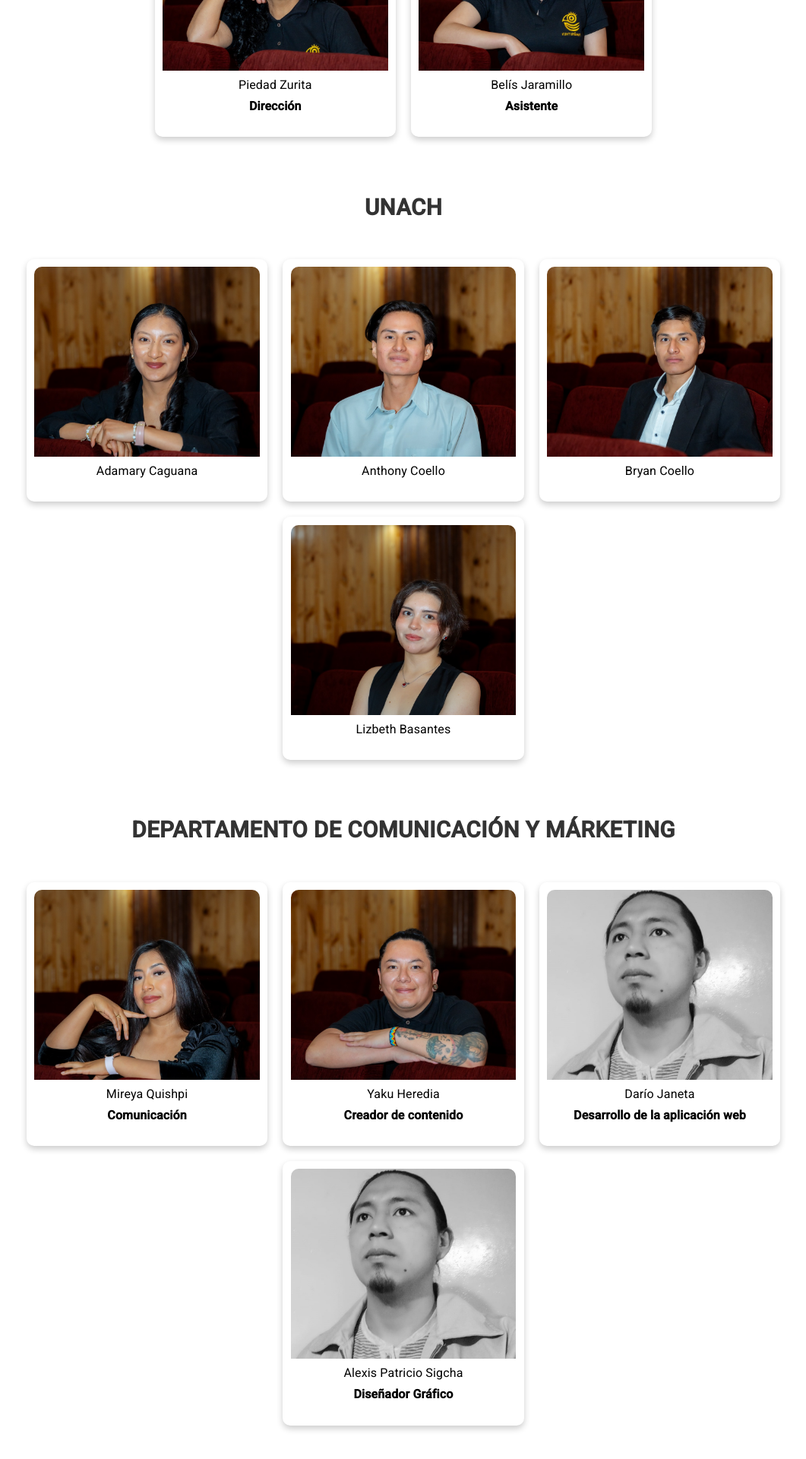
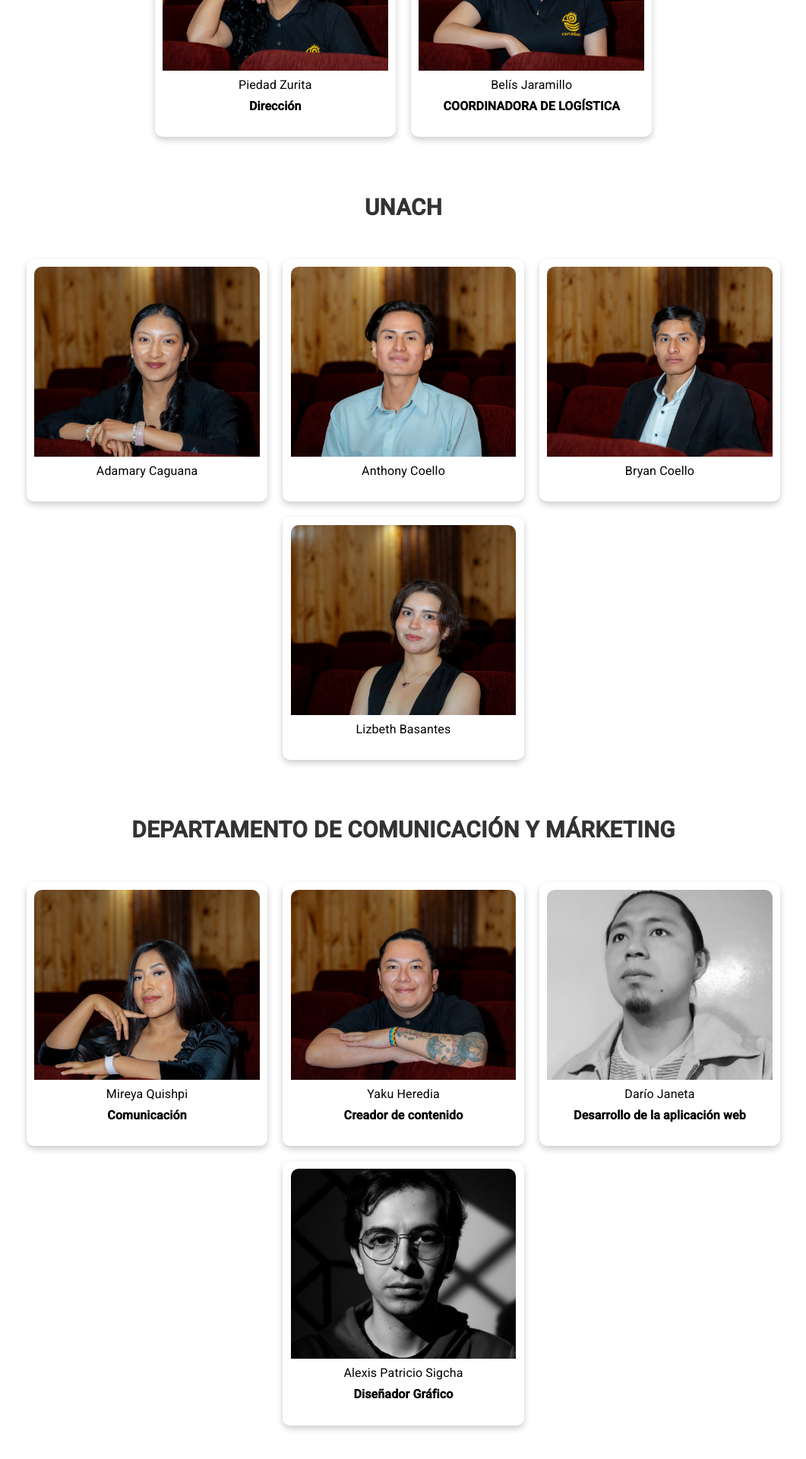
Before and after one commit to darday/kuntur_front2024, an Angular app: page /equipo in a window 1280 px wide. Shown: the part 580-2500 px from the top of the page at 76% size, without its empty margins (109-1170 px from the left). Built offline with nearby package versions, Linux system fonts and the light colour scheme; no server answers.

Commit message:
MNT: Actualizar personal

```diff
--- a/src/app/pages/team/team.component.html
+++ b/src/app/pages/team/team.component.html
@@ -25,7 +25,7 @@
 
     <div class="person-card">
         <img src="assets/img/team/AsistenteBelIsJaramillo.jpeg" alt="Mercedes Moncada" class="person-image">
-        <h3 style="text-align: center;">Belís Jaramillo <br><b>Asistente</b></h3>
+        <h3 style="text-align: center;">Belís Jaramillo <br><b>COORDINADORA DE LOGÍSTICA</b></h3>
     </div>
 
     <!-- <div class="person-card">
@@ -146,7 +146,7 @@
     </div>
 
     <div class="person-card">
-        <img src="assets/img/team/DarioJaneta.jpeg" alt="Mercedes Moncada" class="person-image">
+        <img src="assets/img/team/disenador.jpeg" alt="Mercedes Moncada" class="person-image">
         <h3 style="text-align: center;">Alexis Patricio Sigcha <br><b>Diseñador Gráfico</b></h3>
     </div>
 
@@ -171,17 +171,17 @@
     </div>
 </div>
 
-<h2
+<!-- <h2
     style="text-align: center; font-size: 1.85rem; font-weight:900; color: #333; padding-top: 3%; padding-bottom: 1%;line-height: 1; ">
     TÉCNICO
-</h2>
+</h2> -->
 
 <div class="card-grid">
     <!-- Primera tarjeta -->
-    <div class="person-card">
+    <!-- <div class="person-card">
         <img src="assets/img/team/TecnicoWilliamCava.jpeg" alt="Mercedes Moncada" class="person-image">
         <h3 style="text-align: center;">William Cava<br><b>Técnico</b></h3>
-    </div>
+    </div> -->
 
     <!-- <div class="person-card">
         <img src="assets/img/team/AndyCordova.jpeg" alt="Mercedes Moncada" class="person-image">
```
Also changed, not shown: public/assets/img/team/disenador.jpeg (added).
